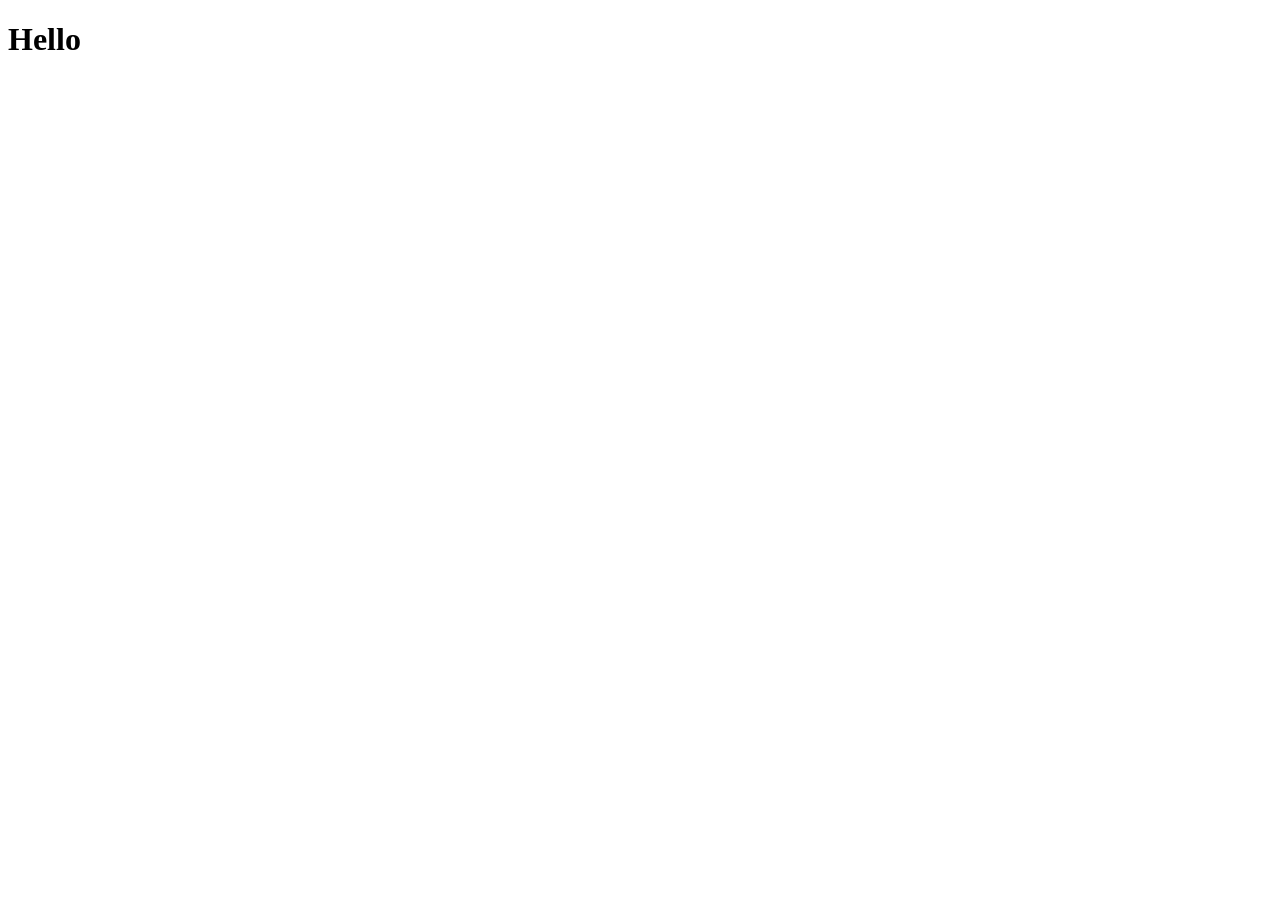
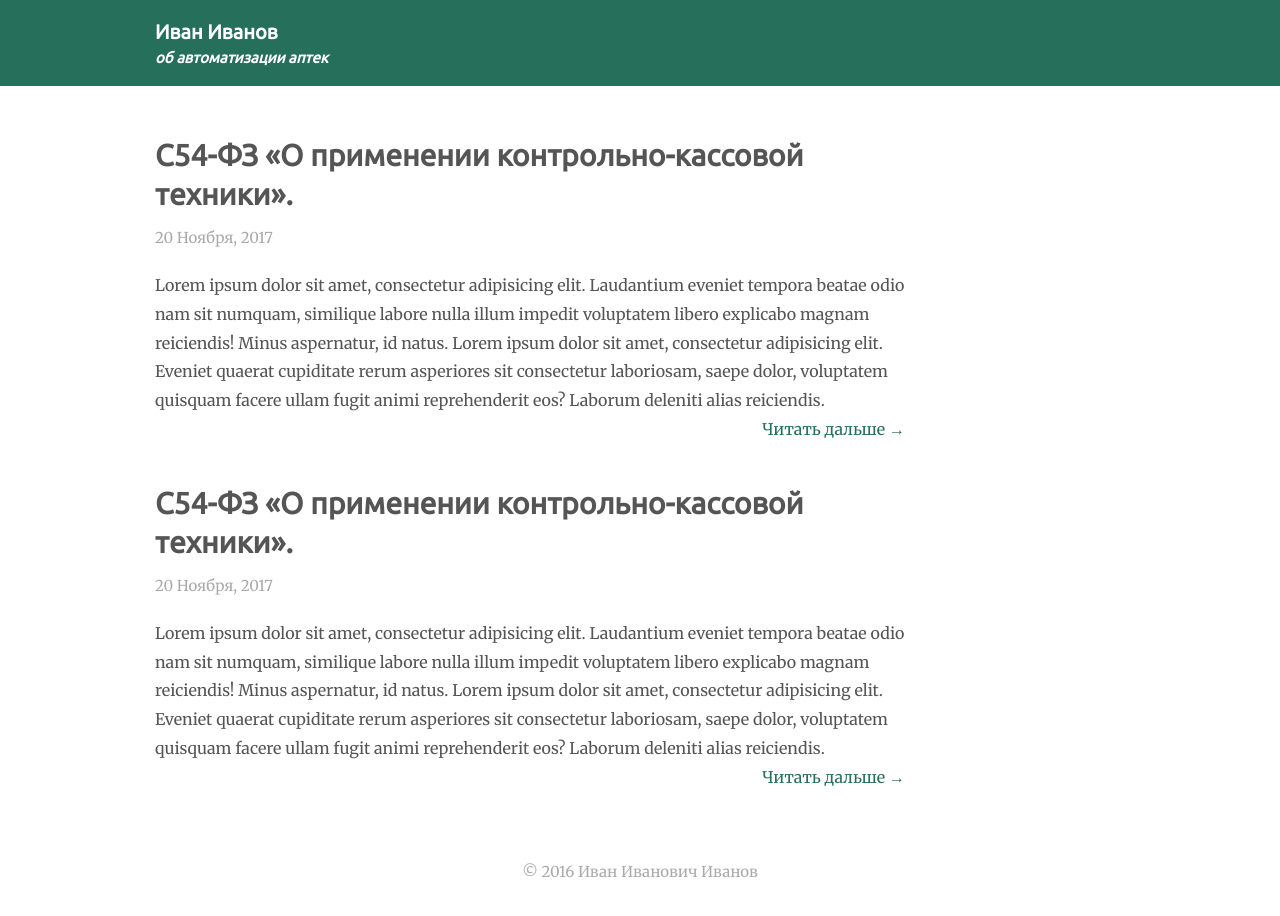
Before and after one commit to mpavshenko/aaablog, a plain HTML site: page index.html in a window 1280 px wide. Before the commit the page ends 800 px from the top, so only its background shows below. Drawn offline with Linux system fonts and the light colour scheme.

Commit message:
green design

```diff
--- a/index.html
+++ b/index.html
@@ -1,10 +1,49 @@
 <!DOCTYPE html>
 <html lang="en">
+
 <head>
     <meta charset="UTF-8">
+    <meta name="viewport" content="width=device-width, initial-scale=1">
     <title>AAA Blog</title>
+    <link href="https://fonts.googleapis.com/css?family=Merriweather|Ubuntu" rel="stylesheet">
+    <link rel="stylesheet" href="style.css">
 </head>
+
 <body>
-    <h1>Hello</h1>
+    <header>
+        <div class="container">
+            <h1 id="blog-title">Иван Иванов</h1>
+            <h2 id="blog-subtitle">об автоматизации аптек</h2>
+        </div>
+    </header>
+    <div class="container">
+        <main class="content">
+            <article>
+                <h2><a href="">C54-ФЗ «О применении контрольно-кассовой техники».</a></h2>
+                <p class="time"><time>20 Ноября, 2017</time></p>
+                <p>Lorem ipsum dolor sit amet, consectetur adipisicing elit. Laudantium eveniet tempora beatae odio nam sit numquam, similique labore nulla illum impedit voluptatem libero explicabo magnam reiciendis! Minus aspernatur, id natus. Lorem ipsum dolor sit amet, consectetur adipisicing elit. Eveniet quaerat cupiditate rerum asperiores sit consectetur laboriosam, saepe dolor, voluptatem quisquam facere ullam fugit animi reprehenderit eos? Laborum deleniti alias reiciendis.</p>
+                <p class="read-more"><a href="">Читать дальше &rarr;</a></p>
+            </article>
+            <article>
+                <h2><a href="">C54-ФЗ «О применении контрольно-кассовой техники».</a></h2>
+                <p class="time"><time>20 Ноября, 2017</time></p>
+                <p>Lorem ipsum dolor sit amet, consectetur adipisicing elit. Laudantium eveniet tempora beatae odio nam sit numquam, similique labore nulla illum impedit voluptatem libero explicabo magnam reiciendis! Minus aspernatur, id natus. Lorem ipsum dolor sit amet, consectetur adipisicing elit. Eveniet quaerat cupiditate rerum asperiores sit consectetur laboriosam, saepe dolor, voluptatem quisquam facere ullam fugit animi reprehenderit eos? Laborum deleniti alias reiciendis.</p>
+                <p class="read-more"><a href="">Читать дальше &rarr;</a></p>
+            </article>
+        </main>
+<!--         <aside class="sidebar">
+            <ul>
+                <li>Рубрика</li>
+                <li>Рубрика</li>
+                <li>Рубрика</li>
+                <li>Рубрика</li>
+                <li>Рубрика</li>
+            </ul>
+        </aside> -->
+    </div>
+    <footer>
+        <p>&copy; 2016 Иван Иванович Иванов</p>
+    </footer>
 </body>
+
 </html>
--- /dev/null
+++ b/style.css
@@ -0,0 +1,174 @@
+* {
+    box-sizing: border-box;
+    margin: 0;
+    padding: 0;
+}
+
+body {
+    font-family: Arial, sans-serif;
+    font-size: 16px;
+    color: #000;
+}
+
+.container {
+    padding-right: 15px;
+    padding-left: 15px;
+    margin-right: auto;
+    margin-left: auto;
+}
+
+@media (min-width: 1000px) {
+    .container {
+        width: 1000px;
+    }
+    .content {
+        width: 750px;
+    }
+}
+
+
+/*header*/
+
+header {
+    padding: 20px 0;
+    margin-bottom: 50px;
+    width: 100%;
+    background-color: #256F5B;
+    /*background-color: #00733E;*/
+    font-family: "Montserrat", Arial, sans-serif;
+}
+
+#blog-title {
+    color: #fff;
+    font-family: 'Ubuntu', sans-serif;
+    font-size: 20px;
+    margin-bottom: 5px;
+}
+
+#blog-subtitle {
+    color: #fff;
+    font-family: 'Ubuntu', sans-serif;
+    font-style: italic;
+    font-size: 15px;
+}
+
+.border {
+    border: 1px solid black;
+}
+
+
+/*content*/
+
+main {
+    margin-bottom: 30px;
+}
+
+.content {
+    float: left;
+}
+
+.sidebar {
+    float: right;
+    width: 150px;
+}
+
+
+/*articles*/
+
+article {
+    margin-bottom: 40px;
+}
+
+article h2 {
+    color: #555;
+    font-family: 'Ubuntu', sans-serif;
+    font-size: 30px;
+    font-weight: 700;
+    line-height: 1.3;
+    margin-bottom: 10px;
+}
+
+article h2 a {
+    text-decoration: none;
+    color: inherit;
+}
+
+article h2 a:hover {
+    text-decoration: underline;
+}
+
+article .time {
+    color: #aaa;
+    font-family: "Merriweather", Arial, sans-serif;
+    font-size: 15px;
+    margin-bottom: 20px;
+}
+
+article p {
+    font-family: "Merriweather", Arial, sans-serif;
+    font-size: 16px;
+    line-height: 1.8;
+    color: #555;
+}
+
+article p.read-more {
+    text-align: right;
+    color: #256F5B;
+    font-weight: 500;
+}
+
+article p.read-more a {
+    text-decoration: none;
+    color: inherit;
+}
+
+article p.read-more a:hover {
+    text-decoration: underline;
+}
+
+
+/*footer*/
+
+footer {
+    clear: both;
+    margin-bottom: 40px;
+}
+
+footer p {
+    text-align: center;
+    font-family: "Merriweather", Arial, sans-serif;
+    font-size: 15px;
+    color: #aaa;
+}
+
+
+/*button {
+    font-size: 20px;
+    display: inline-block;
+    margin: 0;
+    padding: 10px 25px;
+    appearance: none;
+    box-shadow: none;
+    border-radius: 0;
+}
+
+button:focus {
+    outline: none
+}
+
+button {
+    background-color: #71B48D;
+    text-shadow: -1px 1px #417cb8;
+    border: none;
+}
+
+button:hover {
+    background-color: #48735A;
+    text-shadow: -1px 1px #27496d;
+}
+
+button:active {
+    background-color: #71B48D;
+    text-shadow: -1px 1px #193047;
+}
+*/
```
Also changed, not shown: 1 other file.
